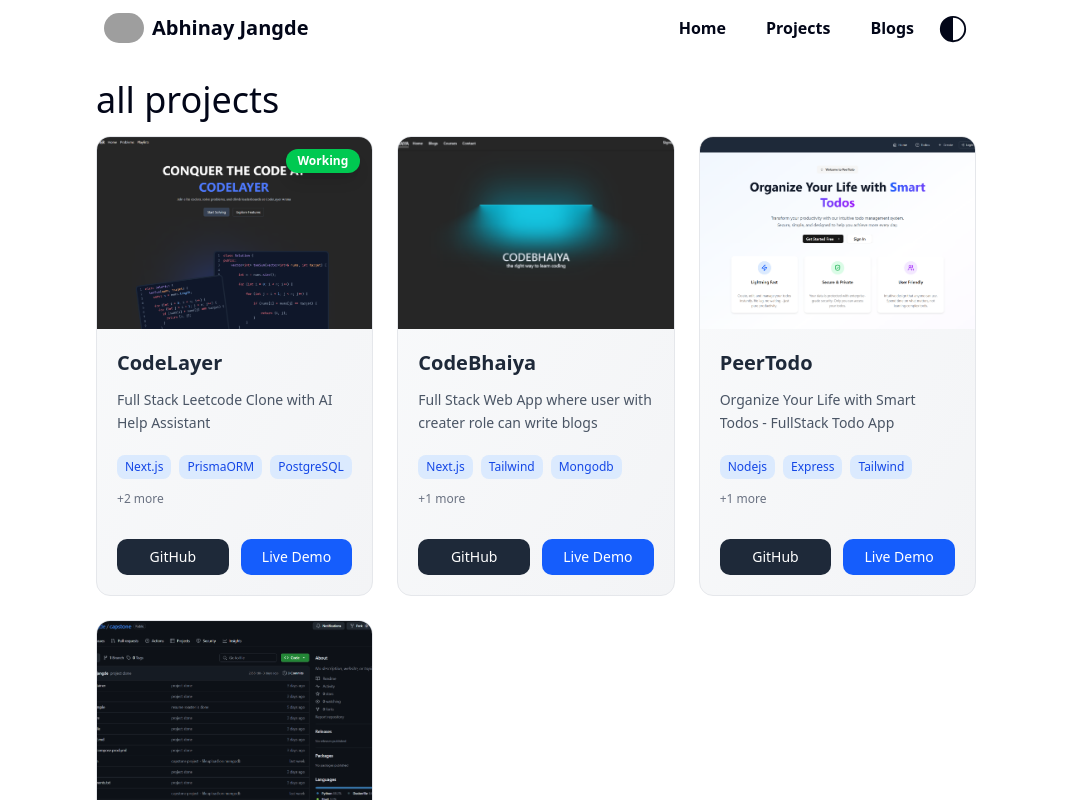
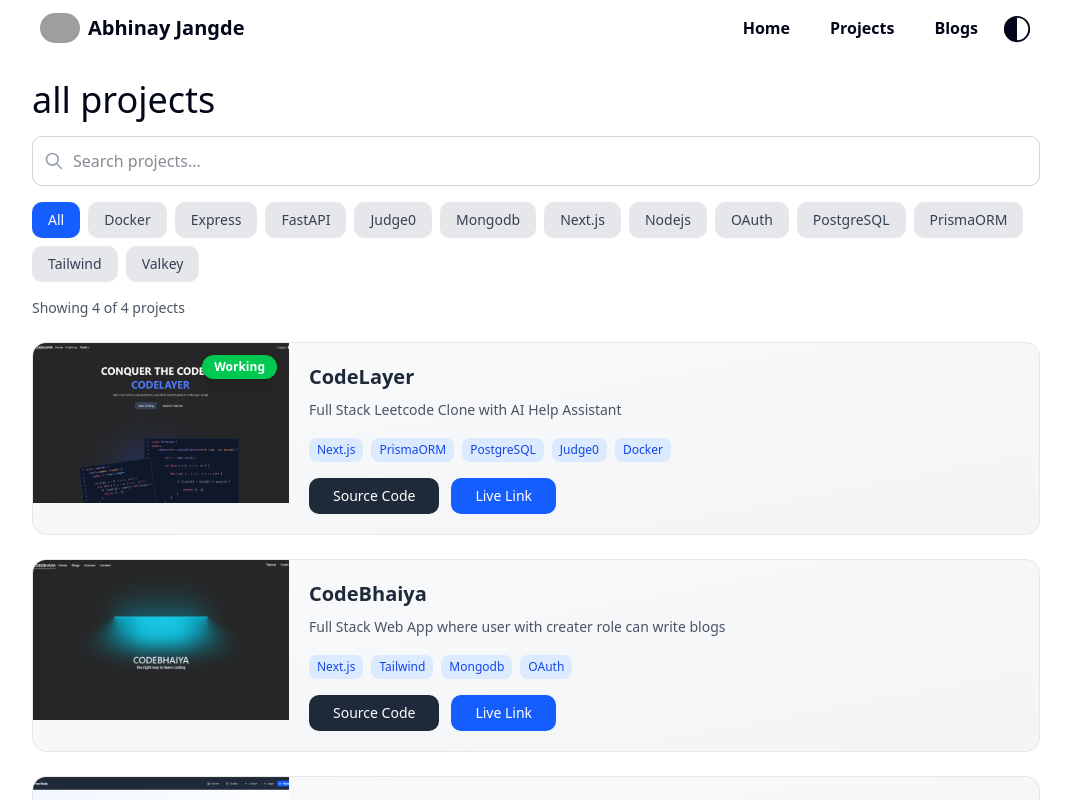
Before and after one commit to abhinayjangde/portfolio, a Next.js app: page /projects in a window 1280 px wide. Shown: the top 800 px of the page, without its empty margins (104-1175 px from the left). Built offline with nearby package versions, Linux system fonts and the light colour scheme; grey boxes are pictures that could not be loaded.

Commit message:
update home featured project list

```diff
--- a/app/layout.tsx
+++ b/app/layout.tsx
@@ -26,7 +26,7 @@ export default function RootLayout({
 }>) {
     return (
         <html lang="en" suppressHydrationWarning>
-            <body className="max-w-4xl mx-auto transition-colors duration-500 ease-out">
+            <body className="max-w-5xl mx-auto transition-colors duration-500 ease-out">
                 <ThemeProvider
                     attribute="class"
                     defaultTheme="system"
--- a/app/page.tsx
+++ b/app/page.tsx
@@ -13,7 +13,14 @@ const recentProject: IProjects[] = [
         title: "CodeBhaiya",
         description:
             "Full Stack Web App where user with creater role can write blogs",
-        techstack: ["Next.js", "Tailwind", "Mongodb", "OAuth"],
+        techstack: [
+            "Next.js",
+            "Typescript",
+            "Tailwind",
+            "Mongodb",
+            "OAuth",
+            "Aceternity UI",
+        ],
         thumbnailUrl: imgCodebhaiya,
         githubUrl: "https://github.com/abhinayjangde/codebhaiya",
         liveLink: "https://codebhaiya.com",
--- a/app/projects/page.tsx
+++ b/app/projects/page.tsx
@@ -1,4 +1,4 @@
-import RecentWorks from "@/components/FeaturedProjects";
+import ProjectsWithFilter from "@/components/ProjectsWithFilter";
 import imgCodebhaiya from "@/public/codebhaiya.png";
 import imgPeertodo from "@/public/peertodo.png";
 import imgCapstone from "@/public/capstone.png";
@@ -54,7 +54,7 @@ const projects: IProjects[] = [
 export default function Projects() {
     return (
         <div className="p-2">
-            <RecentWorks projects={projects} title="all projects" />
+            <ProjectsWithFilter projects={projects} title="all projects" />
         </div>
     );
 }
--- a/components/FeaturedProjects.tsx
+++ b/components/FeaturedProjects.tsx
@@ -10,77 +10,76 @@ export default function FeaturedProjects({
     title: string;
 }) {
     return (
-        <section className="pb-2 border-b border-b-gray-300">
-            <h2 className="text-3xl md:text-4xl my-4 md:border-none border-b-gray-200">
+        <section className="pb-2">
+            <h2 className="text-3xl md:text-4xl my-6 md:border-none border-b-gray-200">
                 {title}
             </h2>
-            <div className="grid grid-cols-1 md:grid-cols-2 lg:grid-cols-3 gap-6">
+
+            {/* Projects List */}
+            <div className="space-y-6">
                 {projects.map((project) => (
                     <div
-                        className="group relative bg-linear-to-br from-gray-50 to-gray-100 dark:from-gray-800 dark:to-gray-900 border border-gray-200 dark:border-gray-700 rounded-xl overflow-hidden hover:shadow-xl hover:scale-105 transition-all duration-300 cursor-pointer"
+                        className="group relative border-gray-200 bg-gray-100 dark:border-gray-700 rounded-sm overflow-hidden hover:shadow-xl transition-all duration-300 dark:bg-neutral-800"
                         key={project.id}
                     >
+                        <div className="flex flex-col md:flex-row">
                             {/* Image Section */}
-                        <div className="relative w-full h-48 overflow-hidden">
+                            <div className="relative w-full md:w-64 h-48 md:h-40 overflow-hidden shrink-0">
                                 <Image
                                     src={project.thumbnailUrl}
                                     alt={project.title}
                                     fill
-                                className="object-cover group-hover:scale-110 transition-transform duration-500"
+                                    className="object-cover m-4"
                                 />
                                 {project.isWorking && (
                                     <span className="absolute top-3 right-3 px-3 py-1 bg-green-500 text-white text-xs font-semibold rounded-full shadow-lg">
                                         Working
                                     </span>
                                 )}
-                            {/* Gradient Overlay */}
-                            <div className="absolute inset-0 bg-linear-to-t from-black/60 to-transparent opacity-0 group-hover:opacity-100 transition-opacity duration-300"></div>
                             </div>
 
                             {/* Content Section */}
-                        <div className="p-5 space-y-3">
-                            <h3 className="text-xl font-bold text-gray-800 dark:text-gray-100 line-clamp-1">
+                            <div className="flex-1 p-5 flex flex-col justify-between">
+                                <div className="space-y-2">
+                                    <h3 className="text-xl font-bold text-gray-800 dark:text-gray-100">
                                         {project.title}
                                     </h3>
-                            <p className="text-sm text-gray-600 dark:text-gray-300 line-clamp-2 leading-relaxed">
+                                    <p className="text-sm text-gray-600 dark:text-gray-300 leading-relaxed">
                                         {project.description}
                                     </p>
 
                                     {/* Tech Stack */}
                                     <div className="flex flex-wrap gap-2 pt-2">
-                                {project.techstack
-                                    .slice(0, 3)
-                                    .map((tech, index) => (
+                                        {project.techstack.map(
+                                            (tech, index) => (
                                                 <span
                                                     key={index}
                                                     className="bg-blue-100 dark:bg-blue-900 text-blue-700 dark:text-blue-200 rounded-md px-2 py-1 text-xs font-medium"
                                                 >
                                                     {tech}
                                                 </span>
-                                    ))}
-                                {project.techstack.length > 3 && (
-                                    <span className="text-xs text-gray-500 dark:text-gray-400 py-1">
-                                        +{project.techstack.length - 3} more
-                                    </span>
+                                            )
                                         )}
+                                    </div>
                                 </div>
 
                                 {/* Action Buttons */}
-                            <div className="flex gap-3 pt-4">
+                                <div className="flex gap-3 mt-4">
                                     <Link
                                         href={project.githubUrl}
                                         target="_blank"
-                                    className="flex-1 text-center bg-gray-800 hover:bg-gray-900 dark:bg-gray-700 dark:hover:bg-gray-600 text-white px-4 py-2 rounded-lg text-sm font-medium transition-colors duration-200"
+                                        className="bg-gray-800 hover:bg-gray-900 dark:bg-gray-700 dark:hover:bg-gray-600 text-white px-6 py-2 rounded-lg text-sm font-medium transition-colors duration-200"
                                     >
-                                    GitHub
+                                        Source Code
                                     </Link>
                                     <Link
                                         href={project.liveLink}
                                         target="_blank"
-                                    className="flex-1 text-center bg-blue-600 hover:bg-blue-700 dark:bg-blue-500 dark:hover:bg-blue-600 text-white px-4 py-2 rounded-lg text-sm font-medium transition-colors duration-200"
+                                        className="bg-blue-600 hover:bg-blue-700 dark:bg-blue-500 dark:hover:bg-blue-600 text-white px-6 py-2 rounded-lg text-sm font-medium transition-colors duration-200"
                                     >
-                                    Live Demo
+                                        Live Link
                                     </Link>
+                                </div>
                             </div>
                         </div>
                     </div>
--- a/components/Footer.tsx
+++ b/components/Footer.tsx
@@ -14,7 +14,7 @@ export default function Footer() {
         <footer className="text-gray-800 dark:text-gray-200 mt-20 flex gap-2 flex-col md:flex-row items-center justify-between p-6 border-t border-gray-300 dark:border-gray-700 transition-all duration-500">
             <div className="">
                 <p className="text-gray-600 dark:text-gray-400 transition-colors duration-500">
-                    © 2024 Abhinay Jangde | abhinayjangde.dev
+                    © 2025 Abhinay Jangde | abhinayjangde.dev
                 </p>
             </div>
 
--- /dev/null
+++ b/components/ProjectsWithFilter.tsx
@@ -0,0 +1,192 @@
+"use client";
+
+import { IProjects } from "@/app/types/Projects";
+import Image from "next/image";
+import Link from "next/link";
+import { useState, useMemo } from "react";
+
+export default function ProjectsWithFilter({
+    projects,
+    title,
+}: {
+    projects: IProjects[];
+    title: string;
+}) {
+    const [searchQuery, setSearchQuery] = useState("");
+    const [selectedTech, setSelectedTech] = useState<string>("all");
+
+    // Get all unique tech stack items
+    const allTechStack = useMemo(() => {
+        const techSet = new Set<string>();
+        projects.forEach((project) => {
+            project.techstack.forEach((tech) => techSet.add(tech));
+        });
+        return Array.from(techSet).sort();
+    }, [projects]);
+
+    // Filter projects based on search and tech filter
+    const filteredProjects = useMemo(() => {
+        return projects.filter((project) => {
+            const matchesSearch =
+                project.title
+                    .toLowerCase()
+                    .includes(searchQuery.toLowerCase()) ||
+                project.description
+                    .toLowerCase()
+                    .includes(searchQuery.toLowerCase());
+
+            const matchesTech =
+                selectedTech === "all" ||
+                project.techstack.includes(selectedTech);
+
+            return matchesSearch && matchesTech;
+        });
+    }, [projects, searchQuery, selectedTech]);
+
+    return (
+        <section className="pb-2 border-b border-b-gray-300">
+            <h2 className="text-3xl md:text-4xl my-4 md:border-none border-b-gray-200">
+                {title}
+            </h2>
+
+            {/* Search and Filter Section */}
+            <div className="mb-6 space-y-4">
+                {/* Search Input */}
+                <div className="relative">
+                    <input
+                        type="text"
+                        placeholder="Search projects..."
+                        value={searchQuery}
+                        onChange={(e) => setSearchQuery(e.target.value)}
+                        className="w-full px-4 py-3 pl-10 border border-gray-300 dark:border-gray-600 rounded-lg bg-white dark:bg-gray-800 text-gray-900 dark:text-gray-100 focus:ring-2 focus:ring-blue-500 focus:border-transparent outline-none transition-all"
+                    />
+                    <svg
+                        className="absolute left-3 top-1/2 -translate-y-1/2 w-5 h-5 text-gray-400"
+                        fill="none"
+                        stroke="currentColor"
+                        viewBox="0 0 24 24"
+                    >
+                        <path
+                            strokeLinecap="round"
+                            strokeLinejoin="round"
+                            strokeWidth={2}
+                            d="M21 21l-6-6m2-5a7 7 0 11-14 0 7 7 0 0114 0z"
+                        />
+                    </svg>
+                </div>
+
+                {/* Tech Filter */}
+                <div className="flex flex-wrap gap-2">
+                    <button
+                        onClick={() => setSelectedTech("all")}
+                        className={`px-4 py-2 rounded-lg text-sm font-medium transition-colors ${
+                            selectedTech === "all"
+                                ? "bg-blue-600 text-white"
+                                : "bg-gray-200 dark:bg-gray-700 text-gray-700 dark:text-gray-300 hover:bg-gray-300 dark:hover:bg-gray-600"
+                        }`}
+                    >
+                        All
+                    </button>
+                    {allTechStack.map((tech) => (
+                        <button
+                            key={tech}
+                            onClick={() => setSelectedTech(tech)}
+                            className={`px-4 py-2 rounded-lg text-sm font-medium transition-colors ${
+                                selectedTech === tech
+                                    ? "bg-blue-600 text-white"
+                                    : "bg-gray-200 dark:bg-gray-700 text-gray-700 dark:text-gray-300 hover:bg-gray-300 dark:hover:bg-gray-600"
+                            }`}
+                        >
+                            {tech}
+                        </button>
+                    ))}
+                </div>
+
+                {/* Results Count */}
+                <p className="text-sm text-gray-600 dark:text-gray-400">
+                    Showing {filteredProjects.length} of {projects.length}{" "}
+                    projects
+                </p>
+            </div>
+
+            {/* Projects List */}
+            <div className="space-y-6">
+                {filteredProjects.length === 0 ? (
+                    <div className="text-center py-12">
+                        <p className="text-gray-500 dark:text-gray-400 text-lg">
+                            No projects found matching your criteria.
+                        </p>
+                    </div>
+                ) : (
+                    filteredProjects.map((project) => (
+                        <div
+                            className="group relative bg-linear-to-br from-gray-50 to-gray-100 dark:from-gray-800 dark:to-gray-900 border border-gray-200 dark:border-gray-700 rounded-xl overflow-hidden hover:shadow-xl transition-all duration-300"
+                            key={project.id}
+                        >
+                            <div className="flex flex-col md:flex-row">
+                                {/* Image Section */}
+                                <div className="relative w-full md:w-64 h-48 md:h-40 overflow-hidden shrink-0">
+                                    <Image
+                                        src={project.thumbnailUrl}
+                                        alt={project.title}
+                                        fill
+                                        className="object-cover group-hover:scale-110 transition-transform duration-500"
+                                    />
+                                    {project.isWorking && (
+                                        <span className="absolute top-3 right-3 px-3 py-1 bg-green-500 text-white text-xs font-semibold rounded-full shadow-lg">
+                                            Working
+                                        </span>
+                                    )}
+                                </div>
+
+                                {/* Content Section */}
+                                <div className="flex-1 p-5 flex flex-col justify-between">
+                                    <div className="space-y-2">
+                                        <h3 className="text-xl font-bold text-gray-800 dark:text-gray-100">
+                                            {project.title}
+                                        </h3>
+                                        <p className="text-sm text-gray-600 dark:text-gray-300 leading-relaxed">
+                                            {project.description}
+                                        </p>
+
+                                        {/* Tech Stack */}
+                                        <div className="flex flex-wrap gap-2 pt-2">
+                                            {project.techstack.map(
+                                                (tech, index) => (
+                                                    <span
+                                                        key={index}
+                                                        className="bg-blue-100 dark:bg-blue-900 text-blue-700 dark:text-blue-200 rounded-md px-2 py-1 text-xs font-medium"
+                                                    >
+                                                        {tech}
+                                                    </span>
+                                                )
+                                            )}
+                                        </div>
+                                    </div>
+
+                                    {/* Action Buttons */}
+                                    <div className="flex gap-3 mt-4">
+                                        <Link
+                                            href={project.githubUrl}
+                                            target="_blank"
+                                            className="bg-gray-800 hover:bg-gray-900 dark:bg-gray-700 dark:hover:bg-gray-600 text-white px-6 py-2 rounded-lg text-sm font-medium transition-colors duration-200"
+                                        >
+                                            Source Code
+                                        </Link>
+                                        <Link
+                                            href={project.liveLink}
+                                            target="_blank"
+                                            className="bg-blue-600 hover:bg-blue-700 dark:bg-blue-500 dark:hover:bg-blue-600 text-white px-6 py-2 rounded-lg text-sm font-medium transition-colors duration-200"
+                                        >
+                                            Live Link
+                                        </Link>
+                                    </div>
+                                </div>
+                            </div>
+                        </div>
+                    ))
+                )}
+            </div>
+        </section>
+    );
+}
```
Also changed, not shown: 1 other file (tests, documents, lock files or other folders). Lines whose indentation alone changed are shown as unchanged.
